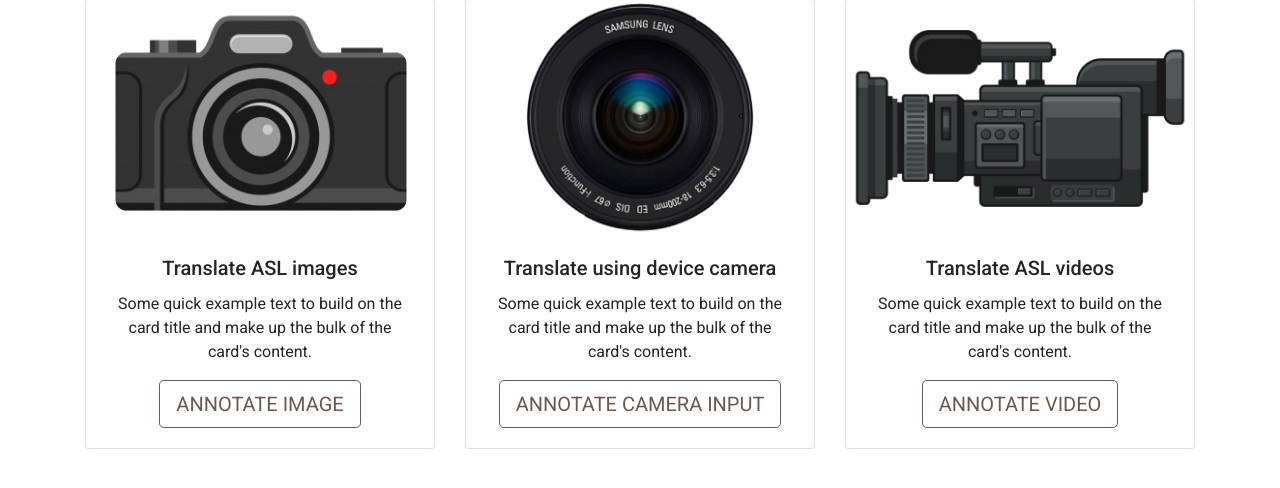
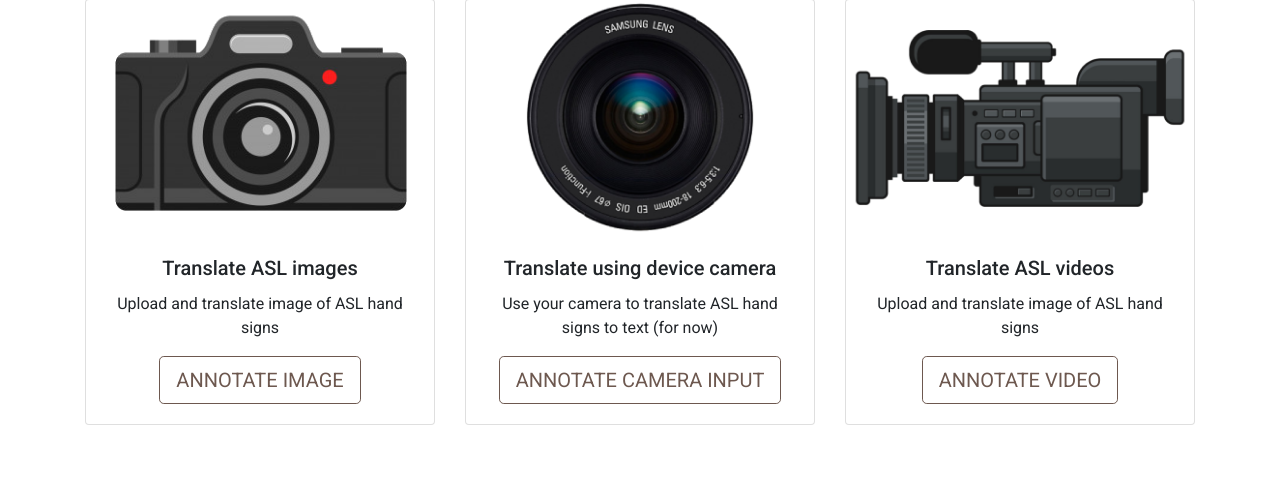
Before and after one commit to sinnytk/asl_to_speech, a Django app: page /app/ in a window 1280 px wide. Shown: the part 57-545 px from the top of the page. Run offline with Django 3.2, Linux system fonts and the light colour scheme; some libraries are stand-ins or nearby versions.

Commit message:
Update subtext

```diff
--- a/asl_to_speech/app/templates/app/app.html
+++ b/asl_to_speech/app/templates/app/app.html
@@ -12,10 +12,7 @@
         />
         <div class="card-body">
           <h5 class="card-title">Translate ASL images</h5>
-          <p class="card-text">
-            Some quick example text to build on the card title and make up the
-            bulk of the card's content.
-          </p>
+          <p class="card-text">Upload and translate image of ASL hand signs</p>
           <a
             href="{% url 'app:image' %}"
             class="btn btn btn-lg appBtn"
@@ -35,8 +32,7 @@
         <div class="card-body">
           <h5 class="card-title">Translate using device camera</h5>
           <p class="card-text">
-            Some quick example text to build on the card title and make up the
-            bulk of the card's content.
+            Use your camera to translate ASL hand signs to text (for now)
           </p>
           <a
             href="{% url 'app:camera' %}"
@@ -56,10 +52,7 @@
         />
         <div class="card-body">
           <h5 class="card-title">Translate ASL videos</h5>
-          <p class="card-text">
-            Some quick example text to build on the card title and make up the
-            bulk of the card's content.
-          </p>
+          <p class="card-text">Upload and translate image of ASL hand signs</p>
           <a
             href="{% url 'app:video' %}"
             class="btn btn-lg appBtn"
```
